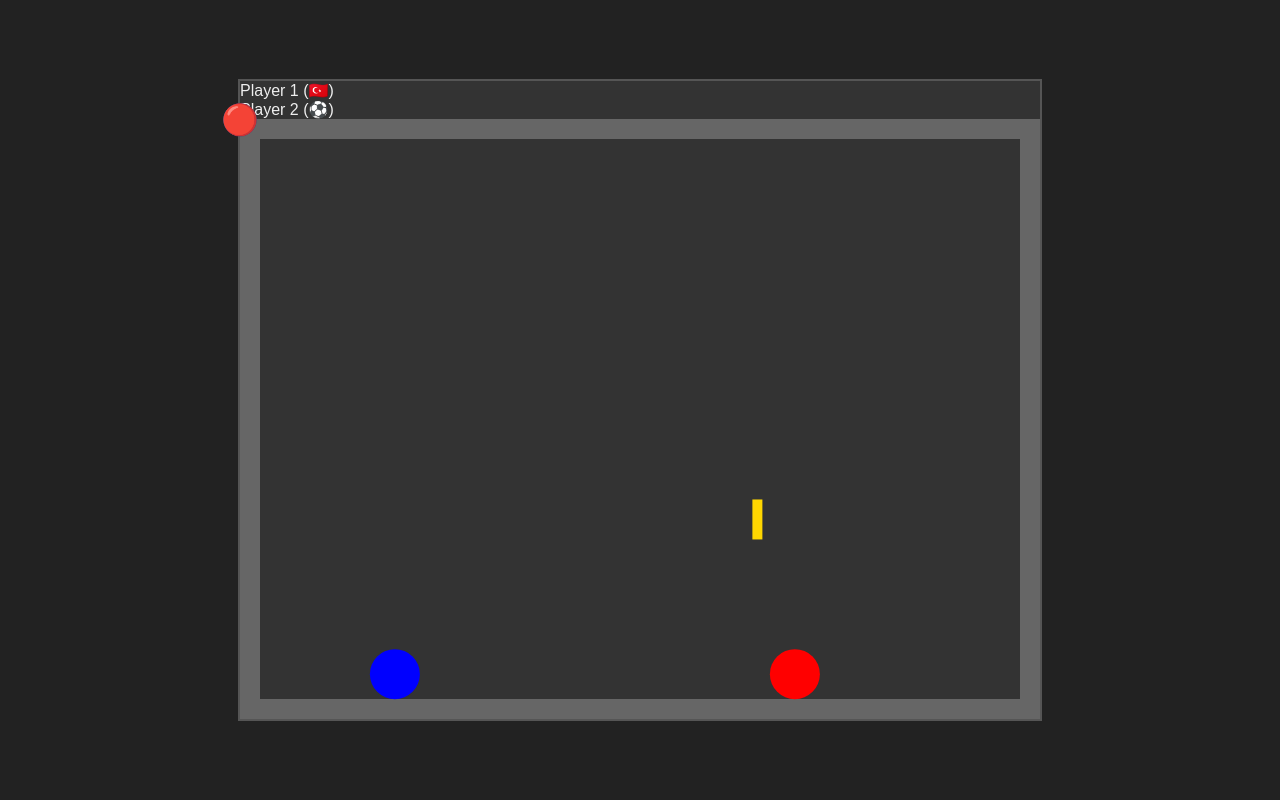
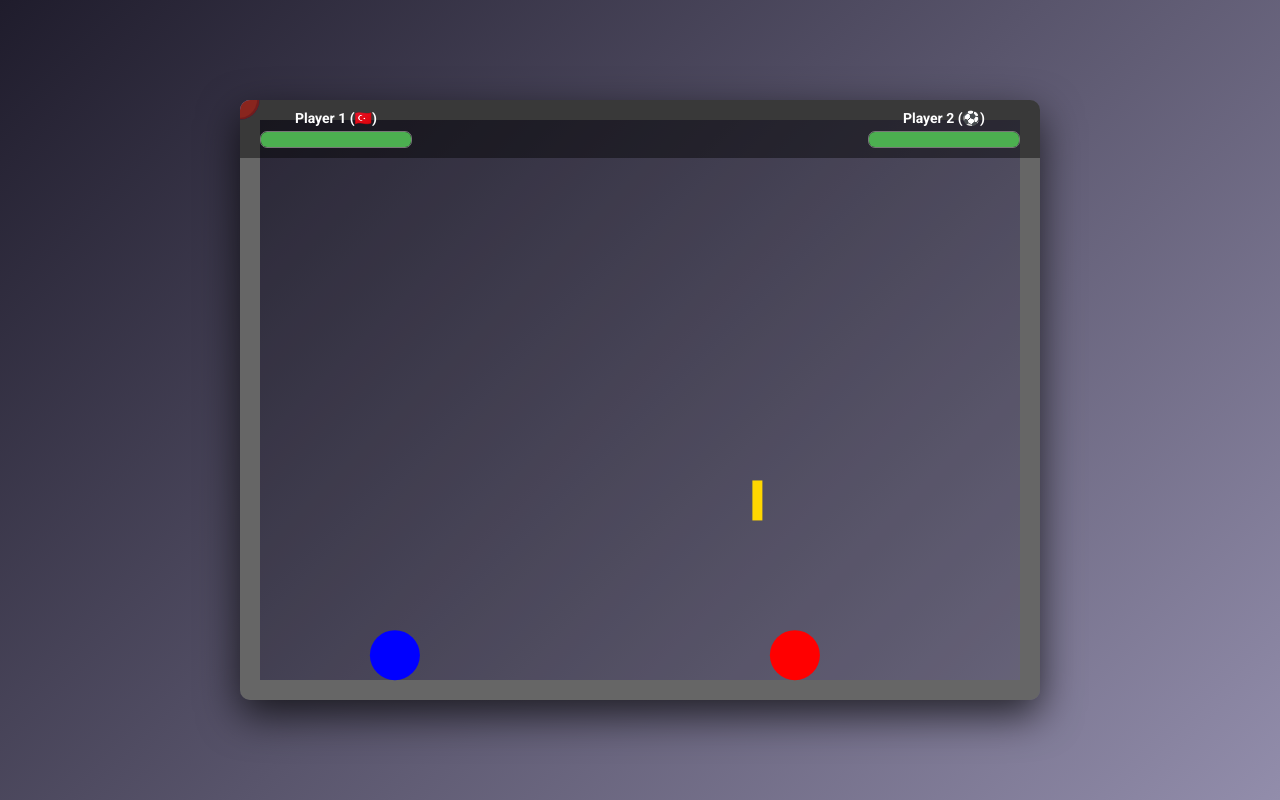
Before and after one commit to Lioneruser4/mario.io, a website: page index.html in a window 1280 px wide. Drawn offline with nearby package versions, Linux system fonts and the light colour scheme.

Commit message:
Update style.css

```diff
--- a/style.css
+++ b/style.css
@@ -1,48 +1,95 @@
 body {
     margin: 0;
-    overflow: hidden; /* Kaydırma çubuklarını gizle */
+    overflow: hidden;
     display: flex;
     flex-direction: column;
     justify-content: center;
     align-items: center;
     min-height: 100vh;
-    background-color: #222;
+    background: linear-gradient(135deg, #1f1c2c, #928dab); /* Gradient Arkaplan */
     color: #eee;
-    font-family: Arial, sans-serif;
-}
-
-h1 {
-    margin-bottom: 20px;
-    color: #4CAF50;
+    font-family: 'Roboto', sans-serif;
 }
 
 #game-container {
     position: relative;
-    border: 2px solid #555;
-    background-color: #333;
-    /* Canvas boyutu script.js içinde ayarlanacak, bu sadece kapsayıcı */
+    box-shadow: 0 15px 40px rgba(0, 0, 0, 0.7); /* Daha belirgin gölge */
+    border-radius: 10px;
+    overflow: hidden;
+    background-color: #00000030;
 }
 
 canvas {
-    display: block; /* Canvas altındaki boşluğu kaldır */
-    background-color: transparent; /* Matter.js canvas'ının arkaplanını şeffaf yap */
+    display: block;
+    background-color: transparent;
 }
 
+/* EMOJİ STİLİ (Toplar ve Öğeler) */
 .ball-emoji {
     position: absolute;
-    font-size: 30px; /* Emojinin boyutu */
-    pointer-events: none; /* Emojiye tıklamayı engelle */
-    transform: translate(-50%, -50%); /* Merkezi kendi etrafında ortala */
-    user-select: none; /* Seçmeyi engelle */
-    z-index: 10; /* Canvas'ın üzerinde görünmesini sağla */
+    font-size: 35px;
+    pointer-events: none;
+    /* translate(-50%, -50%) merkezi ortalar */
+    transform: translate(-50%, -50%);
+    user-select: none;
+    z-index: 10;
+    /* Toplar dönerken emojilerin stabil kalması için */
+    will-change: transform;
 }
 
-.sword-emoji {
+.item-emoji {
     position: absolute;
-    font-size: 40px; /* Kılıç emojisinin boyutu */
+    font-size: 45px;
     pointer-events: none;
     transform: translate(-50%, -50%);
     user-select: none;
-    z-index: 11; /* En üstte görünsün */
-    display: none; /* Başlangıçta gizli, script.js gösterecek */
+    z-index: 11;
+    display: none;
+    transition: transform 0.1s ease-out;
 }
+
+/* STATUS BAR STİLİ (Profesyonel) */
+#status-bar {
+    position: absolute;
+    top: 0;
+    left: 0;
+    width: 100%;
+    display: flex;
+    justify-content: space-between;
+    padding: 10px 20px;
+    z-index: 20;
+    background-color: #00000070;
+    box-sizing: border-box;
+}
+
+.player-status {
+    display: flex;
+    flex-direction: column;
+    align-items: center;
+}
+
+.player-name {
+    font-size: 14px;
+    margin-bottom: 5px;
+    color: #fff;
+}
+
+.health-bar-container {
+    width: 150px;
+    height: 15px;
+    background-color: #444;
+    border: 1px solid #777;
+    border-radius: 7px;
+    overflow: hidden;
+}
+
+.health-bar {
+    height: 100%;
+    width: 100%;
+    background-color: #4CAF50; /* Yeşil */
+    transition: width 0.5s ease-in-out, background-color 0.5s;
+}
+
+.low-health {
+    background-color: #F44336; /* Kırmızı */
+}
```
